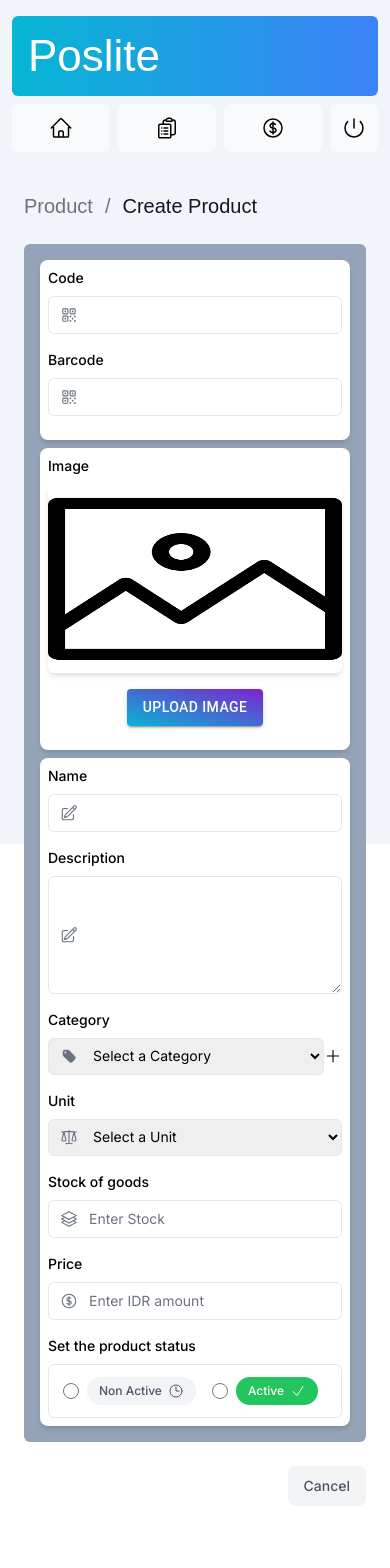
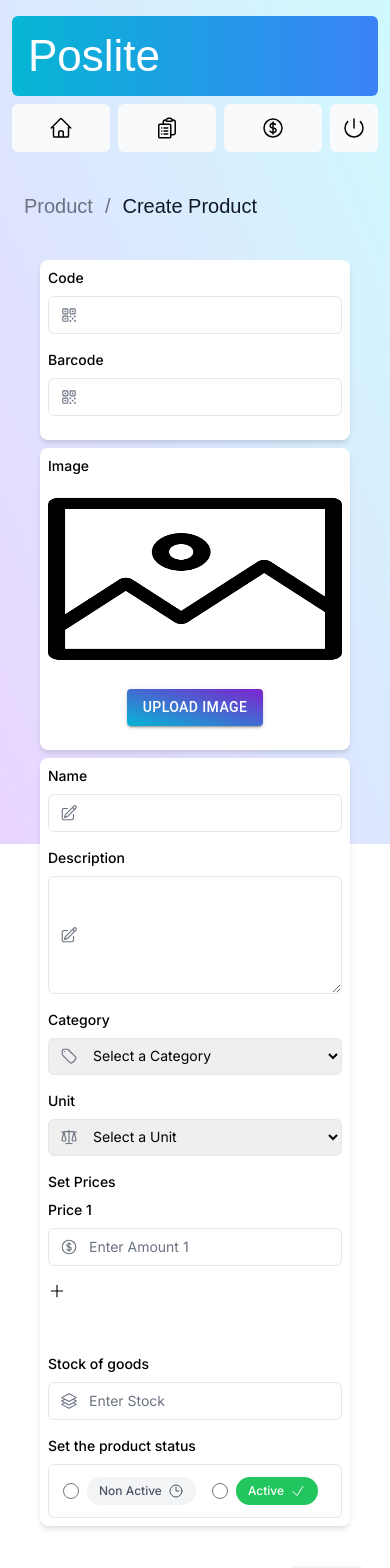
Before and after one commit to Nappster2208/poslite, a Next.js app: page /dashboard/products/create in a window 390 px wide. Shown: the top 1568 px of the page. Before the commit the page ends 1530 px from the top, so only its background shows below. Built offline with nearby package versions, Linux system fonts and the light colour scheme; a web font is replaced by a local one.

Commit message:
feat: Change input dynamic for set Price

```diff
--- a/app/dashboard/layout.tsx
+++ b/app/dashboard/layout.tsx
@@ -2,12 +2,11 @@
 
 export default function Layout({ children }: { children: React.ReactNode }) {
   return (
-    <div className="flex h-screen flex-col md:flex-row md:overflow-hidden bg-slate-100">
+    <div className="flex h-screen flex-col md:flex-row md:overflow-hidden bg-gradient-to-bl from-cyan-100 to-purple-200">
       <div className="w-full flex-none md:w-64">
         <SideNav />
       </div>
       <div className="flex-grow p-6 md:overflow-y-auto md:p-12">{children}</div>
-      {/* <div className="flex-grow p-6 md:overflow-y-auto md:p-12">{children}</div> */}
     </div>
   );
 }
--- a/app/ui/products/add-categori.tsx
+++ b/app/ui/products/add-categori.tsx
@@ -6,7 +6,7 @@
   category: string;
 };
 
-export function AddInput() {
+export function AddSelect() {
   const [val, setVal] = useState<MyObject[]>([{ category: "" }]);
 
   console.log(val);
--- /dev/null
+++ b/app/ui/products/add-dynamic-input.tsx
@@ -0,0 +1,78 @@
+import {
+  CurrencyDollarIcon,
+  MinusIcon,
+  PlusIcon,
+} from "@heroicons/react/24/outline";
+import { useState } from "react";
+
+export function AddInput() {
+  const [inputs, setInputs] = useState([{ id: 1, name: "" }]);
+  const maxInputs = 3; //batasan jumlah input
+
+  const handleInputChange = (id: number, value: string) => {
+    const updateInputs = inputs.map((input) =>
+      input.id === id ? { ...input, name: value } : input
+    );
+    setInputs(updateInputs);
+  };
+
+  const handleAddInput = () => {
+    if (inputs.length < maxInputs) {
+      const newInput = { id: inputs.length + 1, name: "" };
+      setInputs([...inputs, newInput]);
+    }
+  };
+
+  const handleRemoveInput = (id: number) => {
+    const updatedInputs = inputs.filter((input) => input.id !== id);
+    setInputs(
+      updatedInputs.map((input, index) => ({ ...input, id: index + 1 }))
+    );
+  };
+
+  return (
+    <div className="mb-4 w-full">
+      <label className="mb-2 block text-sm font-medium">Set Prices</label>
+      {inputs.map((input) => (
+        <div key={input.id} className="mb-4">
+          <label
+            htmlFor={`price-${input.id}`}
+            className="mb-2 block text-sm font-medium"
+          >
+            Price {input.id}
+          </label>
+          <div className="relative mt-2 rounded-md">
+            <div className="relative">
+              <input
+                type="number"
+                id={`price-${input.id}`}
+                name={`price-${input.id}`}
+                value={input.name}
+                onChange={(e) => handleInputChange(input.id, e.target.value)}
+                className="peer block w-full rounded-md border border-gray-200 py-2 pl-10 text-sm outline-2 placeholder:text-gray-500"
+                placeholder={`Enter Amount ${input.id}`}
+              />
+              <CurrencyDollarIcon className="pointer-events-none absolute left-3 top-1/2 h-[18px] w-[18px] -translate-y-1/2 text-gray-500 peer-focus:text-gray-900" />
+              {inputs.length > 1 && (
+                <button
+                  type="button"
+                  onClick={() => handleRemoveInput(input.id)}
+                  className=""
+                >
+                  <MinusIcon className="right-3 top-1/2 h-[18px] w-[18px] peer-focus:text-gray-900" />
+                </button>
+              )}
+            </div>
+          </div>
+        </div>
+      ))}
+      {inputs.length < maxInputs && (
+        <div className="mb-4">
+          <button type="button" onClick={handleAddInput}>
+            <PlusIcon className="right-3 top-1/2 h-[18px] w-[18px] peer-focus:text-gray-900" />
+          </button>
+        </div>
+      )}
+    </div>
+  );
+}
--- a/app/ui/products/create-form.tsx
+++ b/app/ui/products/create-form.tsx
@@ -7,7 +7,6 @@
   ClockIcon,
   CurrencyDollarIcon,
   PencilSquareIcon,
-  PlusIcon,
   QrCodeIcon,
   ScaleIcon,
   Square3Stack3DIcon,
@@ -18,13 +17,13 @@
 // import { createInvoice } from '@/app/lib/action';
 import { useFormState } from "react-dom";
 import Image from "next/image";
-import { AddInput } from "./add-categori";
+import { AddInput } from "./add-dynamic-input";
 
 export default function Form() {
   return (
     <form>
       {/* <form action={dispatch}> */}
-      <div className="rounded-md bg-slate-400 p-4 md:p-6">
+      <div className="rounded-md p-4 md:p-6">
         <div className="bg-white shadow-md p-2 rounded-lg">
           {/* Product Code */}
           <div className="mb-4">
@@ -80,7 +79,7 @@
               <div className="flex flex-col items-center gap-4">
                 <div className="relative w-full max-w-md aspect-[70/45]">
                   <Image
-                    className="rounded-md shadow-md"
+                    className="rounded-md"
                     src="/1160358.png"
                     fill
                     sizes="(max-width: 768px) 100vw, 700px"
@@ -153,7 +152,23 @@
                 Category
               </label>
               <div className="relative mt-2 rounded-md">
-                <AddInput />
+                <div className="flex w-full">
+                  <select
+                    id="productCategories"
+                    name="productCategories"
+                    aria-describedby="category-error"
+                    defaultValue=""
+                    className="peer block w-full rounded-md border border-gray-200 py-2 pl-10 text-sm outline-2 placeholder:text-gray-500"
+                  >
+                    <option value="" disabled>
+                      Select a Category
+                    </option>
+                    <option value="Food">Food</option>
+                    <option value="Nonfood">Non Food</option>
+                    <option value="Clothes">Clothes</option>
+                  </select>
+                  <TagIcon className="pointer-events-none absolute left-3 top-1/2 h-[18px] w-[18px] -translate-y-1/2 text-gray-500 peer-focus:text-gray-900" />
+                </div>
               </div>
             </div>
 
@@ -187,7 +202,19 @@
             </div>
           </div>
 
-          <div className="flex flex-grow flex-col md:flex-row justify-between">
+          <div className="flex flex-grow gap-4 flex-col md:flex-row justify-between">
+            {/* Product Price */}
+            <AddInput />
+            {/* <input
+                    id="productPrice"
+                    name="productPrice"
+                    type="number"
+                    step="0.01"
+                    placeholder="Enter IDR amount"
+                    aria-describedby="price-error"
+                    className="peer block w-full rounded-md border border-gray-200 py-2 pl-10 text-sm outline-2 placeholder:text-gray-500"
+                  /> */}
+
             {/* Product Stock */}
             <div className="mb-4 w-full">
               <label
@@ -209,30 +236,6 @@
                     className="peer block w-full rounded-md border border-gray-200 py-2 pl-10 text-sm outline-2 placeholder:text-gray-500"
                   />
                   <Square3Stack3DIcon className="pointer-events-none absolute left-3 top-1/2 h-[18px] w-[18px] -translate-y-1/2 text-gray-500 peer-focus:text-gray-900" />
-                </div>
-              </div>
-            </div>
-
-            {/* Product Price */}
-            <div className="mb-4 w-full">
-              <label
-                htmlFor="productPrice"
-                className="mb-2 block text-sm font-medium"
-              >
-                Price
-              </label>
-              <div className="relative mt-2 rounded-md">
-                <div className="relative">
-                  <input
-                    id="productPrice"
-                    name="productPrice"
-                    type="number"
-                    step="0.01"
-                    placeholder="Enter IDR amount"
-                    aria-describedby="price-error"
-                    className="peer block w-full rounded-md border border-gray-200 py-2 pl-10 text-sm outline-2 placeholder:text-gray-500"
-                  />
-                  <CurrencyDollarIcon className="pointer-events-none absolute left-3 top-1/2 h-[18px] w-[18px] -translate-y-1/2 text-gray-500 peer-focus:text-gray-900" />
                 </div>
               </div>
             </div>
```
